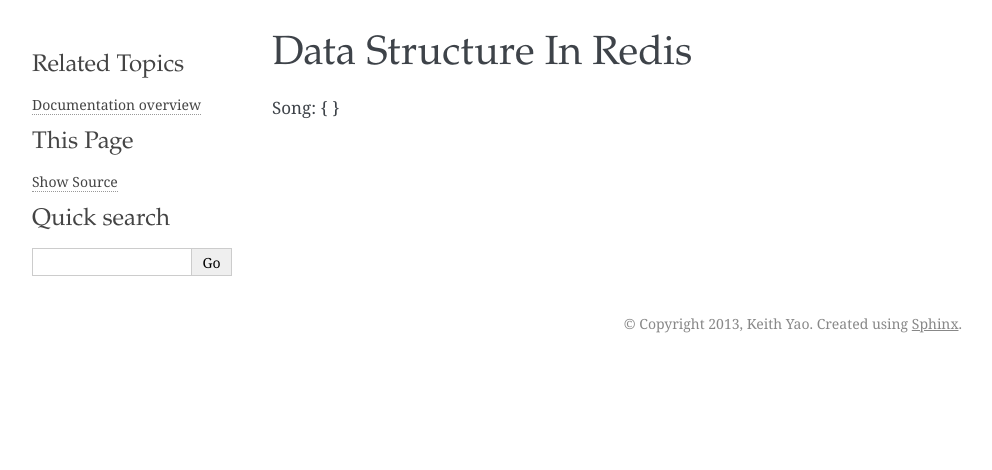
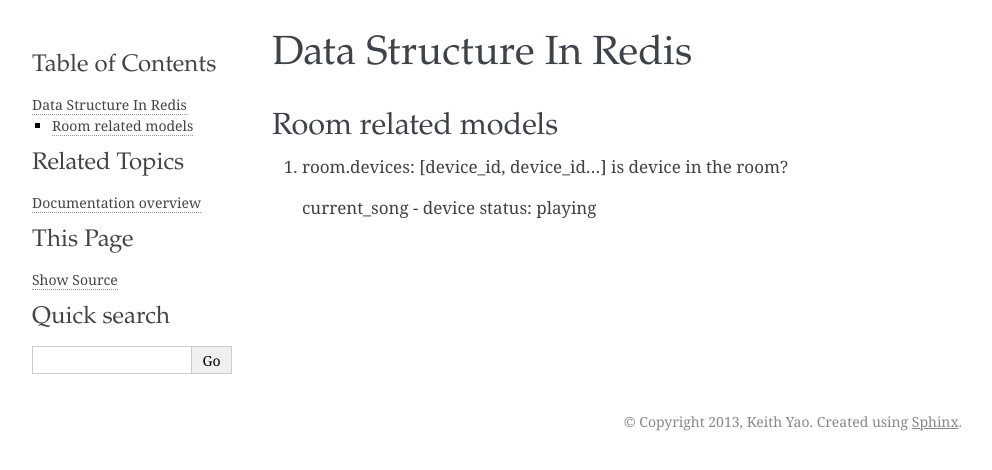
Before and after one commit to kebot/tk-fm, a Sphinx documentation site: the page built from docs/source/models.rst, in a window 1280 px wide. Shown: the top 470 px of the page, without its empty margins (148-1140 px from the left). Built offline with Sphinx 7.4.7, drawn with Linux system fonts in a browser that asks for light colours.

Commit message:
do cleanup, and save the docs

```diff
--- a/docs/source/models.rst
+++ b/docs/source/models.rst
@@ -2,6 +2,11 @@
 Data Structure In Redis
 ========================================================
 
-Song:
-{
-}
+Room related models
+--------------------------------------------------------
+
+1. room.devices: [device_id, device_id...]
+   is device in the room?
+
+   current_song - device
+   status: playing
```
Also changed, not shown: docs/source/playflow.rst (added, +55 -0 lines), assets/scripts/readme.md (deleted).
